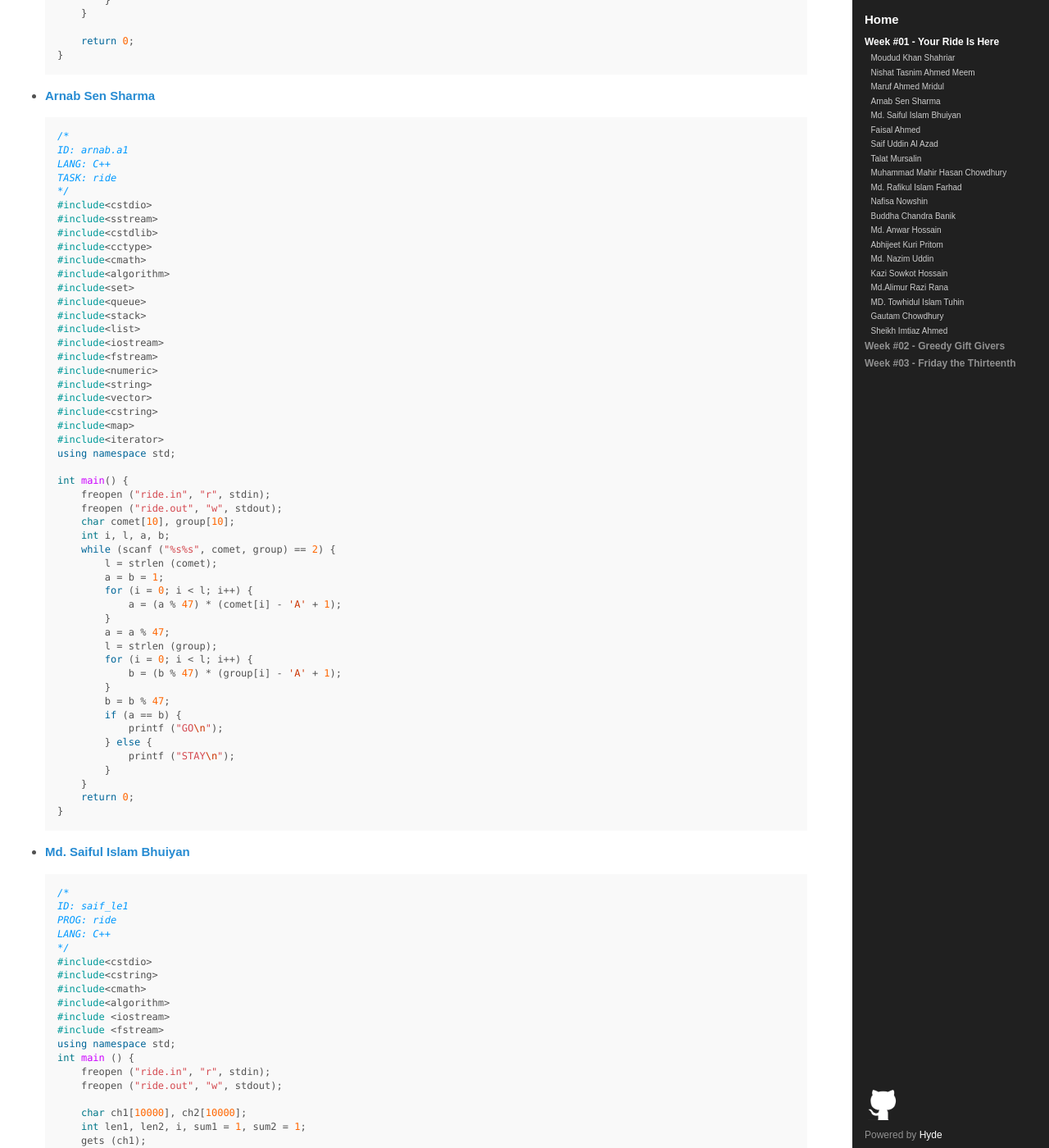
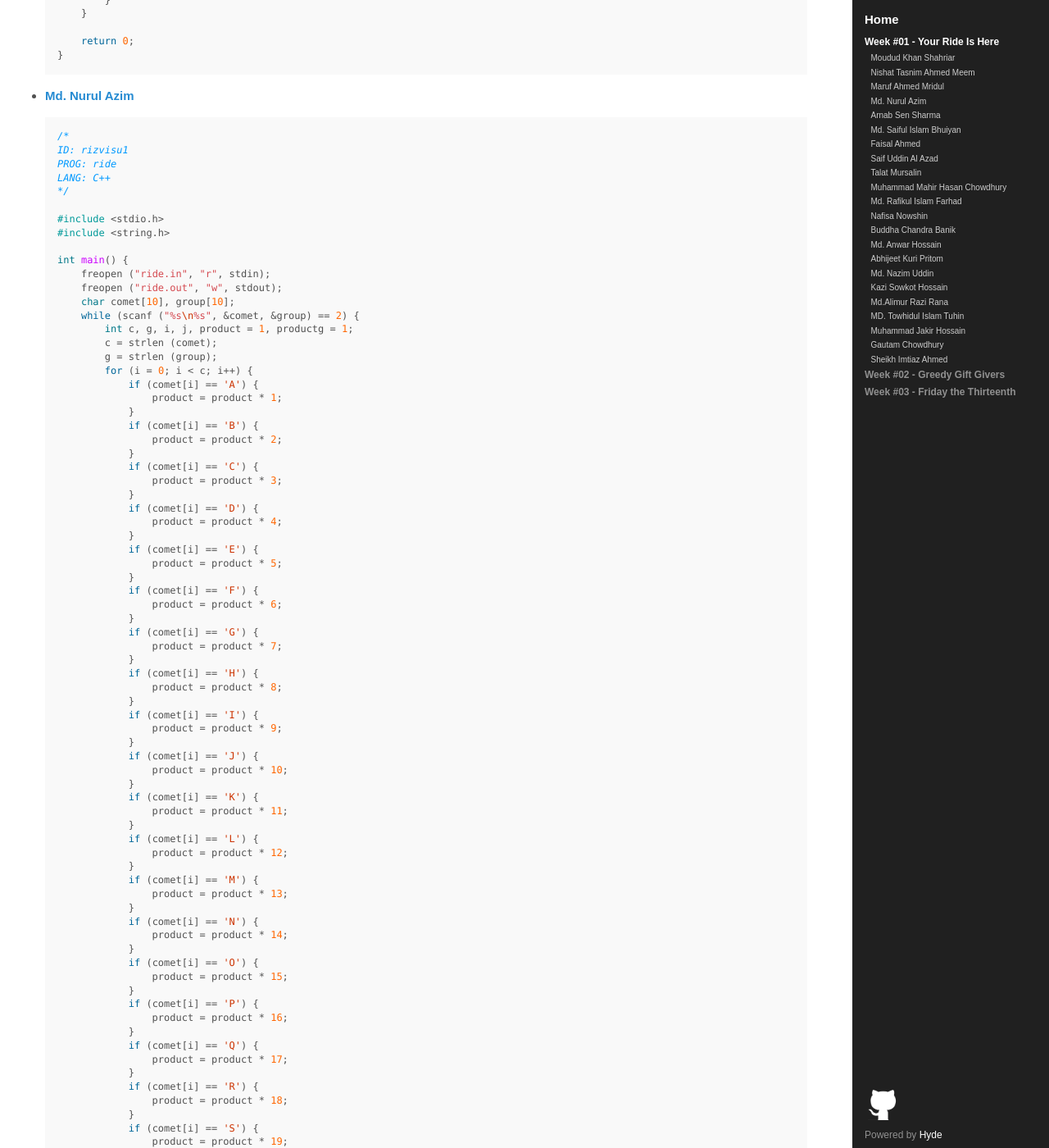
Before and after one commit to Corei13/Ozone, a Jekyll site: the page built from problem/01/index.md, in a window 1280 px wide and 1400 px high, scrolled down 1973 px. Shown: the whole window at 82% size. Built offline with Jekyll 4.4.1, drawn with Linux system fonts in a browser that asks for light colours; Markdown is read by kramdown in place of the engine named in the settings; some of the changed text lies outside the part shown.

Commit message:
added w1_2013331016, w1_2013331050

```diff
--- /dev/null
+++ b/problem/01/2013331016.md
@@ -0,0 +1,204 @@
+<a name="2013331016.01"></a>
+
+{% if page.author %}
+- **[USACO {{site.data.problems['01'].section}} - {{site.data.problems['01'].title}}]({{site.baseurl}}/problem/01)**
+{% endif %}
+{% if page.problem %}
+- **[{{site.data.authors[2013331016]}}]({{site.baseurl}}/author/2013331016)**
+{% endif %}
+{% highlight cpp %}
+/*
+ID: rizvisu1
+PROG: ride
+LANG: C++
+*/
+
+#include <stdio.h>
+#include <string.h>
+
+int main() {
+    freopen ("ride.in", "r", stdin);
+    freopen ("ride.out", "w", stdout);
+    char comet[10], group[10];
+    while (scanf ("%s\n%s", &comet, &group) == 2) {
+        int c, g, i, j, product = 1, productg = 1;
+        c = strlen (comet);
+        g = strlen (group);
+        for (i = 0; i < c; i++) {
+            if (comet[i] == 'A') {
+                product = product * 1;
+            }
+            if (comet[i] == 'B') {
+                product = product * 2;
+            }
+            if (comet[i] == 'C') {
+                product = product * 3;
+            }
+            if (comet[i] == 'D') {
+                product = product * 4;
+            }
+            if (comet[i] == 'E') {
+                product = product * 5;
+            }
+            if (comet[i] == 'F') {
+                product = product * 6;
+            }
+            if (comet[i] == 'G') {
+                product = product * 7;
+            }
+            if (comet[i] == 'H') {
+                product = product * 8;
+            }
+            if (comet[i] == 'I') {
+                product = product * 9;
+            }
+            if (comet[i] == 'J') {
+                product = product * 10;
+            }
+            if (comet[i] == 'K') {
+                product = product * 11;
+            }
+            if (comet[i] == 'L') {
+                product = product * 12;
+            }
+            if (comet[i] == 'M') {
+                product = product * 13;
+            }
+            if (comet[i] == 'N') {
+                product = product * 14;
+            }
+            if (comet[i] == 'O') {
+                product = product * 15;
+            }
+            if (comet[i] == 'P') {
+                product = product * 16;
+            }
+            if (comet[i] == 'Q') {
+                product = product * 17;
+            }
+            if (comet[i] == 'R') {
+                product = product * 18;
+            }
+            if (comet[i] == 'S') {
+                product = product * 19;
+            }
+            if (comet[i] == 'T') {
+                product = product * 20;
+            }
+            if (comet[i] == 'U') {
+                product = product * 21;
+            }
+            if (comet[i] == 'V') {
+                product = product * 22;
+            }
+            if (comet[i] == 'W') {
+                product = product * 23;
+            }
+            if (comet[i] == 'X') {
+                product = product * 24;
+            }
+            if (comet[i] == 'Y') {
+                product = product * 25;
+            }
+            if (comet[i] == 'Z') {
+                product = product * 26;
+            }
+        }
+
+        product = product % 47;
+
+        for (i = 0; i < g; i++) {
+            if (group[i] == 'A') {
+                productg = productg * 1;
+            }
+            if (group[i] == 'B') {
+                productg = productg * 2;
+            }
+            if (group[i] == 'C') {
+                productg = productg * 3;
+            }
+            if (group[i] == 'D') {
+                productg = productg * 4;
+            }
+            if (group[i] == 'E') {
+                productg = productg * 5;
+            }
+            if (group[i] == 'F') {
+                productg = productg * 6;
+            }
+            if (group[i] == 'G') {
+                productg = productg * 7;
+            }
+            if (group[i] == 'H') {
+                productg = productg * 8;
+            }
+            if (group[i] == 'I') {
+                productg = productg * 9;
+            }
+            if (group[i] == 'J') {
+                productg = productg * 10;
+            }
+            if (group[i] == 'K') {
+                productg = productg * 11;
+            }
+            if (group[i] == 'L') {
+                productg = productg * 12;
+            }
+            if (group[i] == 'M') {
+                productg = productg * 13;
+            }
+            if (group[i] == 'N') {
+                productg = productg * 14;
+            }
+            if (group[i] == 'O') {
+                productg = productg * 15;
+            }
+            if (group[i] == 'P') {
+                productg = productg * 16;
+            }
+            if (group[i] == 'Q') {
+                productg = productg * 17;
+            }
+            if (group[i] == 'R') {
+                productg = productg * 18;
+            }
+            if (group[i] == 'S') {
+                productg = productg * 19;
+            }
+            if (group[i] == 'T') {
+                productg = productg * 20;
+            }
+            if (group[i] == 'U') {
+                productg = productg * 21;
+            }
+            if (group[i] == 'V') {
+                productg = productg * 22;
+            }
+            if (group[i] == 'W') {
+                productg = productg * 23;
+            }
+            if (group[i] == 'X') {
+                productg = productg * 24;
+            }
+            if (group[i] == 'Y') {
+                productg = productg * 25;
+            }
+            if (group[i] == 'Z') {
+                productg = productg * 26;
+            }
+        }
+        productg = productg % 47;
+
+        if (product == productg) {
+            printf ("GO\n");
+        } else if (product != productg) {
+            printf ("STAY\n");
+        }
+        product = 1;
+        productg = 1;
+    }
+
+    return 0;
+}
+
+{% endhighlight %}
--- /dev/null
+++ b/problem/01/2013331050.md
@@ -0,0 +1,12 @@
+<a name="2013331050.01"></a>
+
+{% if page.author %}
+- **[USACO {{site.data.problems['01'].section}} - {{site.data.problems['01'].title}}]({{site.baseurl}}/problem/01)**
+{% endif %}
+{% if page.problem %}
+- **[{{site.data.authors[2013331050]}}]({{site.baseurl}}/author/2013331050)**
+{% endif %}
+{% highlight cpp %}
+
+
+{% endhighlight %}
```
Also changed, not shown: author/2013331016/01.md (added, +204 -0 lines), author/2013331016/index.md (added, +11 -0 lines), author/2013331050/01.md (added, +12 -0 lines), author/2013331050/index.md (added, +11 -0 lines), problem/01/index.md (+1 -1 lines), 2 other files.
